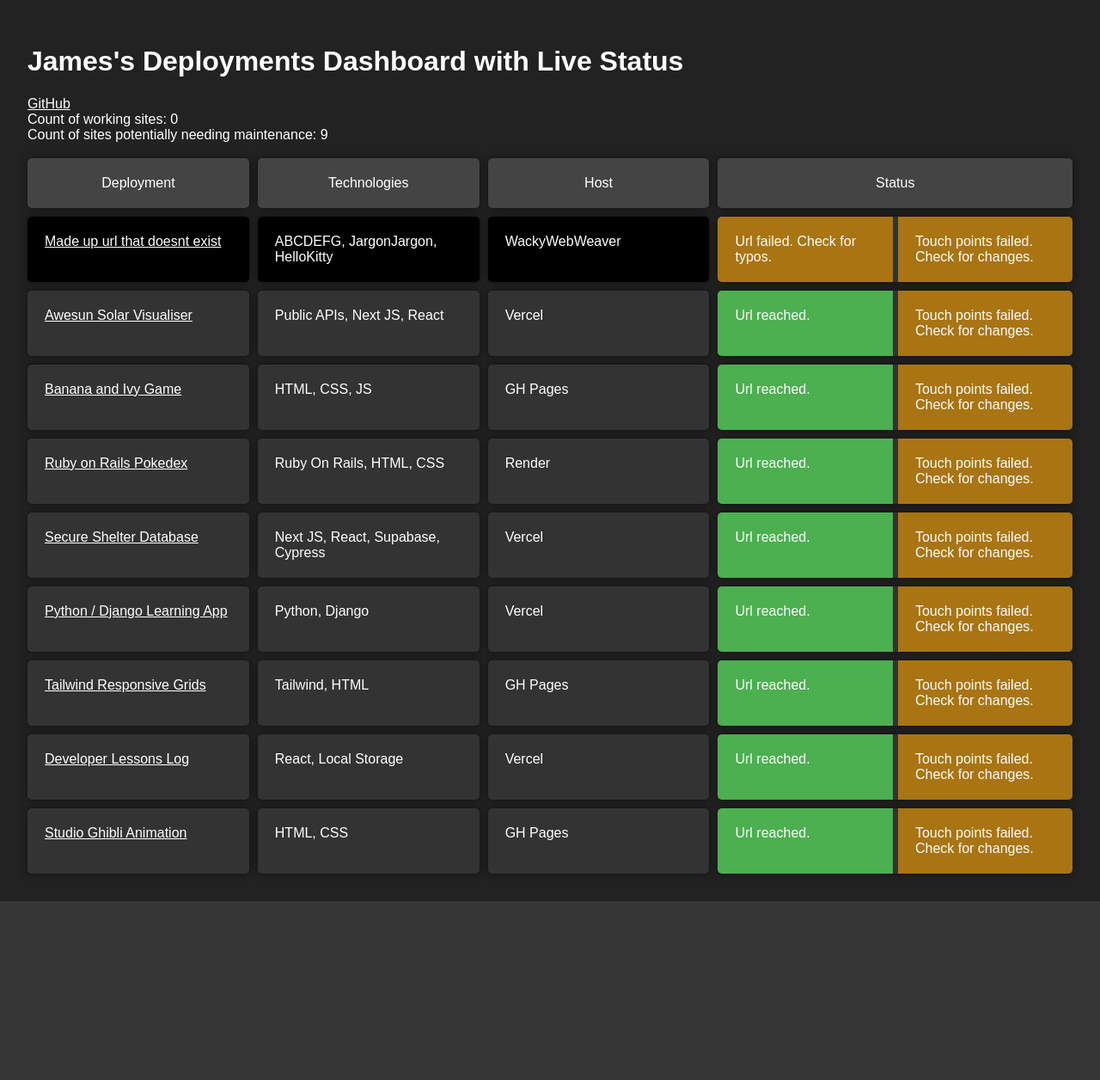
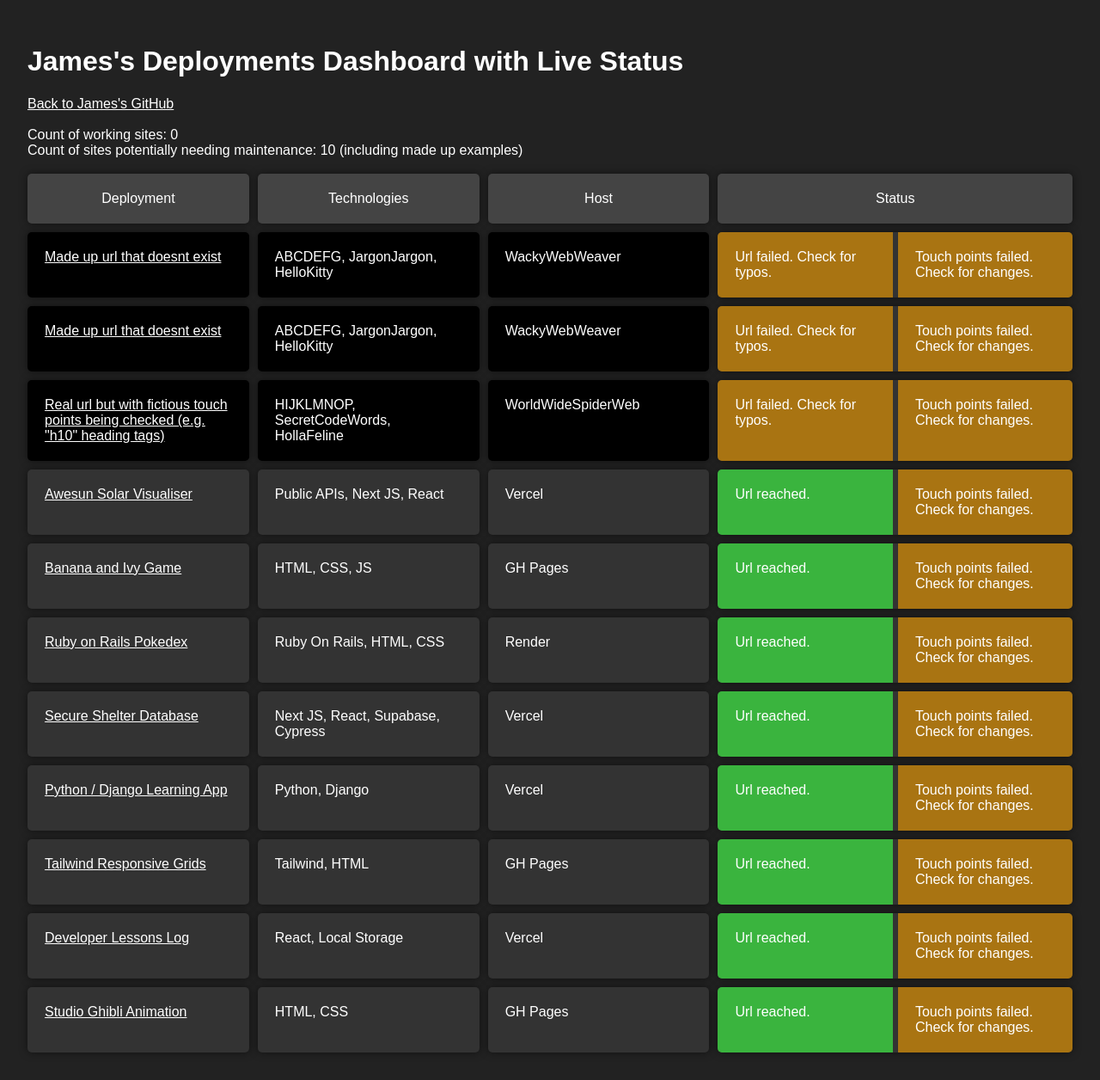
Before and after one commit to jamesdiffeycoding/Python-deployment-web-scraper, a Flask app: page / in a window 1280 px wide. Shown: the whole page at 86% size. Before the commit the page ends 1048 px from the top, so only its background shows below. Run offline with Flask 2, Linux system fonts and the light colour scheme; data that the repository does not hold is empty.

Commit message:
add second deliberate fail site

```diff
--- a/portfoliochecker/app.py
+++ b/portfoliochecker/app.py
@@ -259,6 +259,7 @@
         djangofirstproject_url = False
 
 
+# DELIBERATE FAIL SITES
     # SITE - "madeupurl" - madeupurl APP CHECK
     try:
         page_to_scrape = requests.get("https://madeupurlthatdoesntexist.com/")
@@ -285,6 +286,34 @@
     except Exception as e: # this checks for other erros fetching the site
         count_of_potentially_broken_sites += 1
         madeupurl_url = False
+
+    # SITE - "google" - deliberate touch point fail APP CHECK
+    try:
+        page_to_scrape = requests.get("https://google.com/")
+        soup = BeautifulSoup(page_to_scrape.content, 'html.parser')
+        first_touch_points = soup.findAll("h10", attrs={"class": ""})
+        second_touch_points = soup.findAll("div")
+        page_to_scrape.raise_for_status()  # Raise an exception for HTTP errors
+
+        # Check if both lists are non-empty before proceeding
+        if first_touch_points and second_touch_points:
+            madeupurl_tp = True
+            count_of_working_sites += 1
+        else:
+            # print('The request went through suggesting the URL was valid, but the touch points you set may have changed')
+            madeupurl_tp = False
+            count_of_potentially_broken_sites += 1
+        madeupurl_url = True
+    except requests.exceptions.RequestException as e:
+        # print("Error making request to shelter. Maybe there was a typo?")
+        # print(e)
+        count_of_potentially_broken_sites += 1
+        madeupurl_url = False
+
+    except Exception as e: # this checks for other erros fetching the site
+        count_of_potentially_broken_sites += 1
+        madeupurl_url = False
+# END OF DELIBERATE FAIL SITES
 
     # RETURN STATEMENT
     return render_template('deployments.html',
--- a/portfoliochecker/templates/deployments.html
+++ b/portfoliochecker/templates/deployments.html
@@ -61,7 +61,7 @@
     border-bottom-right-radius: 5px;
 }
 .green {
-    background-color: #4CAF50; /* Green background color */
+    background-color: #3ab43e; /* Green background color */
     padding: 20px;
 }
 .orange {
@@ -80,9 +80,10 @@
 </head>
 <body>
     <h1>James's Deployments Dashboard with Live Status</h1>
-    <div><a href="https://github.com/jamesdiffeycoding">GitHub</a></div>
+    <div><a href="https://github.com/jamesdiffeycoding">Back to James's GitHub</a></div>
+    <br>
     <div>Count of working sites: {{ count_of_working_sites}}</div>
-    <div>Count of sites potentially needing maintenance: {{ count_of_potentially_broken_sites }} </div>
+    <div>Count of sites potentially needing maintenance: {{ count_of_potentially_broken_sites }} (including made up examples)</div>
     <br>
     <div class="grid-container">
         <!-- HEADINGS -->
@@ -108,6 +109,43 @@
                 <div class="orange right-border-radius">{{ tp_failure_message }}</div>
                 {% endif %}
             </div>
+        <!-- DEPLOYMENT -->
+        <div class="grid-item-example"><a href="https://madeupurlthatdoesntexist.com/">Made up url that doesnt exist</a></div>
+        <div class="grid-item-example">ABCDEFG, JargonJargon, HelloKitty</div>
+        <div class="grid-item-example">WackyWebWeaver</div>
+        <div class="grid-item-status">
+            <!-- left status part -->
+            {% if madeupurl_url %}
+            <div class="green left-border-radius">{{ url_success_message }}</div>
+            {% else %}
+            <div class="orange left-border-radius">{{ url_failure_message }}</div>
+            {% endif %}
+            <!-- right status part -->
+            {% if madeupurl_tp %}
+            <div class="green right-border-radius">{{ tp_success_message }}</div>
+            {% else %}
+            <div class="orange right-border-radius">{{ tp_failure_message }}</div>
+            {% endif %}
+        </div>
+
+                <!-- DEPLOYMENT -->
+                <div class="grid-item-example"><a href="https://google.com/">Real url but with fictious touch points being checked (e.g. "h10" heading tags)</a></div>
+                <div class="grid-item-example">HIJKLMNOP, SecretCodeWords, HollaFeline</div>
+                <div class="grid-item-example">WorldWideSpiderWeb</div>
+                <div class="grid-item-status">
+                    <!-- left status part -->
+                    {% if google_url %}
+                    <div class="green left-border-radius">{{ url_success_message }}</div>
+                    {% else %}
+                    <div class="orange left-border-radius">{{ url_failure_message }}</div>
+                    {% endif %}
+                    <!-- right status part -->
+                    {% if google_tp %}
+                    <div class="green right-border-radius">{{ tp_success_message }}</div>
+                    {% else %}
+                    <div class="orange right-border-radius">{{ tp_failure_message }}</div>
+                    {% endif %}
+                </div>
 
         <!-- DEPLOYMENT -->
         <div class="grid-item"><a href="https://awesun-solar-visualiser.vercel.app/">Awesun Solar Visualiser</a></div>
```
